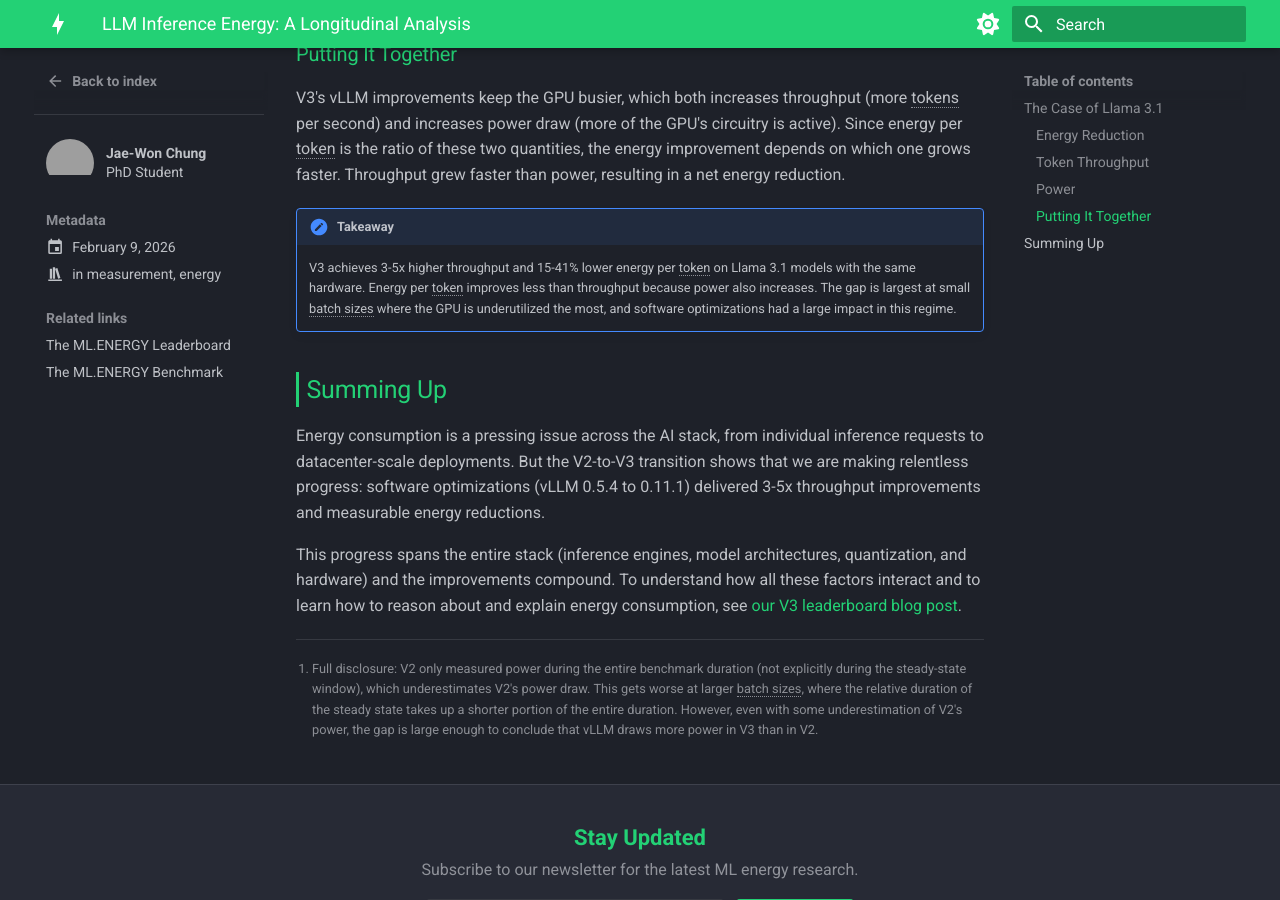
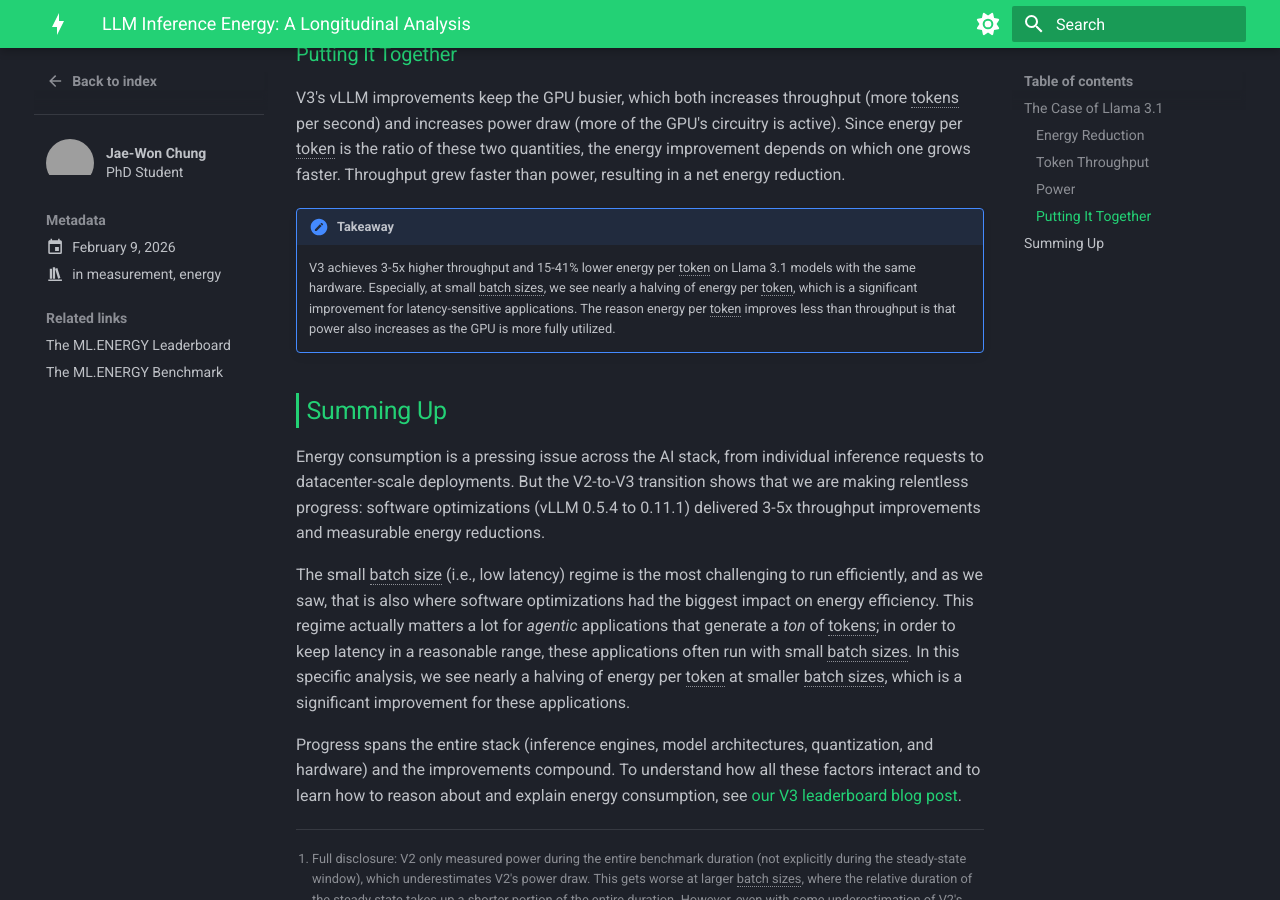
Before and after one commit to ml-energy/blog, an MkDocs documentation site: the page built from docs/posts/llm-energy-over-time.md, in a window 1280 px wide and 900 px high, scrolled down 1852 px. Built offline with MkDocs 1.6.1 and Material for MkDocs 9.7.7, drawn with Linux system fonts in a browser that asks for light colours.

Commit message:
Update post

```diff
--- a/docs/posts/llm-energy-over-time.md
+++ b/docs/posts/llm-energy-over-time.md
@@ -95,8 +95,8 @@ Throughput grew faster than power, resulting in a net energy reduction.
 
 !!! Takeaway
     V3 achieves 3-5x higher throughput and 15-41% lower energy per token on Llama 3.1 models with the same hardware.
-    Energy per token improves less than throughput because power also increases.
-    The gap is largest at small batch sizes where the GPU is underutilized the most, and software optimizations had a large impact in this regime.
+    Especially, at small batch sizes, we see nearly a halving of energy per token, which is a significant improvement for latency-sensitive applications.
+    The reason energy per token improves less than throughput is that power also increases as the GPU is more fully utilized.
 
 
 ## Summing Up
@@ -104,7 +104,11 @@ Throughput grew faster than power, resulting in a net energy reduction.
 Energy consumption is a pressing issue across the AI stack, from individual inference requests to datacenter-scale deployments.
 But the V2-to-V3 transition shows that we are making relentless progress: software optimizations (vLLM 0.5.4 to 0.11.1) delivered 3-5x throughput improvements and measurable energy reductions.
 
-This progress spans the entire stack (inference engines, model architectures, quantization, and hardware) and the improvements compound.
+The small batch size (i.e., low latency) regime is the most challenging to run efficiently, and as we saw, that is also where software optimizations had the biggest impact on energy efficiency.
+This regime actually matters a lot for *agentic* applications that generate a *ton* of tokens; in order to keep latency in a reasonable range, these applications often run with small batch sizes.
+In this specific analysis, we see nearly a halving of energy per token at smaller batch sizes, which is a significant improvement for these applications.
+
+Progress spans the entire stack (inference engines, model architectures, quantization, and hardware) and the improvements compound.
 To understand how all these factors interact and to learn how to reason about and explain energy consumption, see [our V3 leaderboard blog post](ml-energy-leaderboard-v3.0.md).
 
 
```
